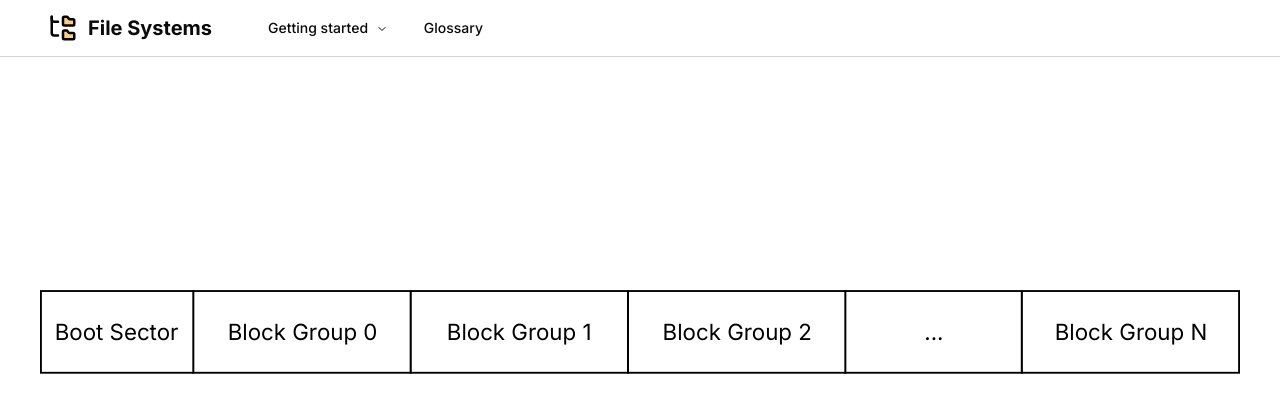
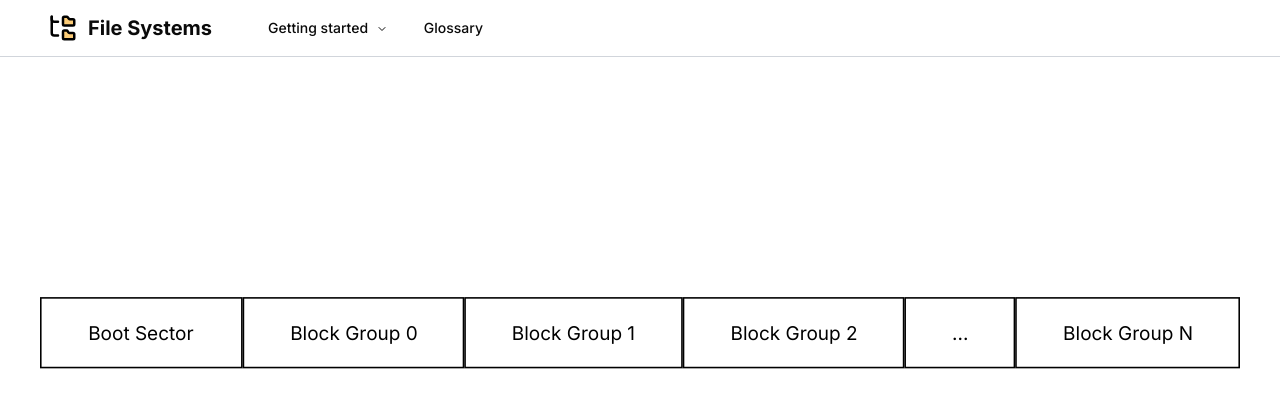
Before and after one commit to JiahuiChen99/filesystems, a Next.js app: page /ext2 in a window 1280 px wide. Shown: the top 412 px of the page. Built offline with nearby package versions, Linux system fonts and the light colour scheme.

Commit message:
feat: improved ext2 graphic

```diff
--- a/src/app/ext2/(ext2-parts)/components/graphic/ext2.tsx
+++ b/src/app/ext2/(ext2-parts)/components/graphic/ext2.tsx
@@ -7,24 +7,29 @@ export function EXT2() {
   const [isEXT2Expanded, setIsEXT2Expanded] = React.useState<boolean>(false);
   const onBlockGroupClick = () => setIsEXT2Expanded((prevState) => !prevState);
   return (
-    <svg viewBox="0 0 646 149" fill="none" xmlns="http://www.w3.org/2000/svg">
+    <svg
+      width="100%"
+      height="100%"
+      viewBox="0 0 758 166"
+      fill="none"
+      xmlns="http://www.w3.org/2000/svg">
       {isEXT2Expanded && (
         <g className="flex">
           <line
             id="line-2"
-            x1="199.144"
-            y1="44.4787"
-            x2="0.144346"
-            y2="104.479"
+            x1="268.109"
+            y1="44.4879"
+            x2="0.109233"
+            y2="104.488"
             stroke="black"
             strokeDasharray="2 2"
           />
           <line
             id="line-1"
-            x1="316.09"
-            y1="44.5081"
-            x2="645.09"
-            y2="104.508"
+            x1="406.084"
+            y1="44.5071"
+            x2="757.084"
+            y2="104.507"
             stroke="black"
             strokeDasharray="2 2"
           />
@@ -40,142 +45,142 @@ export function EXT2() {
             onClick={onBlockGroupClick}
             className={groupStyle}
             cursor="default">
+            <g id="block-group-n-rect">
               <rect
-              x="528.5"
+                x="616.5"
                 y="0.5"
-              width="117"
+                width="141"
                 height="44"
                 fill="white"
-              stroke="black"
                 className={hoverStyle}
               />
+              <rect x="616.5" y="0.5" width="141" height="44" stroke="black" />
               <text
                 id="block group n"
                 fill="black"
                 fontFamily="Inter"
                 fontSize="12"
                 letterSpacing="0em">
-              <tspan x="546.271" y="26.8636">
+                <tspan x="646.271" y="26.8636">
                   Block Group N
                 </tspan>
               </text>
             </g>
+          </g>
           <g id="...-g" cursor="default">
-            <rect
-              x="433.5"
-              y="0.5"
-              width="95"
-              height="44"
-              fill="white"
-              stroke="black"
-            />
+            <g id="...-rect">
+              <rect x="546.5" y="0.5" width="69" height="44" fill="white" />
+              <rect x="546.5" y="0.5" width="69" height="44" stroke="black" />
               <text
                 id="..."
                 fill="black"
                 fontFamily="Inter"
                 fontSize="12"
                 letterSpacing="0em">
-              <tspan x="476.043" y="26.8636">
+                <tspan x="576.043" y="26.8636">
                   ...
                 </tspan>
               </text>
+            </g>
           </g>
           <g
             id="block-group-2-g"
             cursor="default"
             onClick={onBlockGroupClick}
             className={groupStyle}>
+            <g id="block-group-2-rect">
               <rect
-              x="316.5"
+                x="406.5"
                 y="0.5"
-              width="117"
+                width="139"
                 height="44"
                 fill="white"
-              stroke="black"
                 className={hoverStyle}
               />
+              <rect x="406.5" y="0.5" width="139" height="44" stroke="black" />
               <text
                 id="block group 2"
                 fill="black"
                 fontFamily="Inter"
                 fontSize="12"
                 letterSpacing="0em">
-              <tspan x="335.156" y="26.8636">
+                <tspan x="436.156" y="26.8636">
                   Block Group 2
                 </tspan>
               </text>
+            </g>
           </g>
           <g
             id="block-group-1-g"
             onClick={onBlockGroupClick}
             className={groupStyle}>
+            <g id="block-group-1-rect">
               <rect
-              x="199.5"
+                x="268.5"
                 y="0.5"
-              width="117"
+                width="137"
                 height="44"
                 fill="white"
-              stroke="black"
                 className={hoverStyle}
               />
+              <rect x="268.5" y="0.5" width="137" height="44" stroke="black" />
               <text
                 id="block group 1"
                 fill="black"
                 fontFamily="Inter"
                 fontSize="12"
                 letterSpacing="0em">
-              <tspan x="219" y="26.8636">
+                <tspan x="298" y="26.8636">
                   Block Group 1
                 </tspan>
               </text>
+            </g>
           </g>
           <g
             id="block-group-0-g"
             onClick={onBlockGroupClick}
             className={groupStyle}
             cursor="default">
+            <g id="block-group-0-rect">
               <rect
-              x="82.5"
+                x="128.5"
                 y="0.5"
-              width="117"
+                width="139"
                 height="44"
                 fill="white"
-              stroke="black"
                 className={hoverStyle}
               />
+              <rect x="128.5" y="0.5" width="139" height="44" stroke="black" />
               <text
                 id="block group 0"
                 fill="black"
                 fontFamily="Inter"
                 fontSize="12"
                 letterSpacing="0em">
-              <tspan x="101.039" y="26.8636">
+                <tspan x="158.039" y="26.8636">
                   Block Group 0
                 </tspan>
               </text>
             </g>
+          </g>
           <g id="boot-sector-g" cursor="default">
-            <rect
-              x="0.5"
-              y="0.5"
-              width="82"
-              height="44"
-              fill="white"
-              stroke="black"
-            />
+            <g id="boot-sector-rect">
+              <rect x="0.5" y="0.5" width="127" height="44" fill="white" />
+              <rect x="0.5" y="0.5" width="127" height="44" stroke="black" />
               <text
                 id="boot sector"
                 fill="black"
                 fontFamily="Inter"
                 fontSize="12"
                 letterSpacing="0em">
-              <tspan x="7.94336" y="26.8636">
+                <tspan x="30.4434" y="26.8636">
                   Boot Sector
                 </tspan>
               </text>
             </g>
           </g>
         </g>
+      </g>
     </svg>
   );
 }
```
Lines whose indentation alone changed are shown as unchanged.
